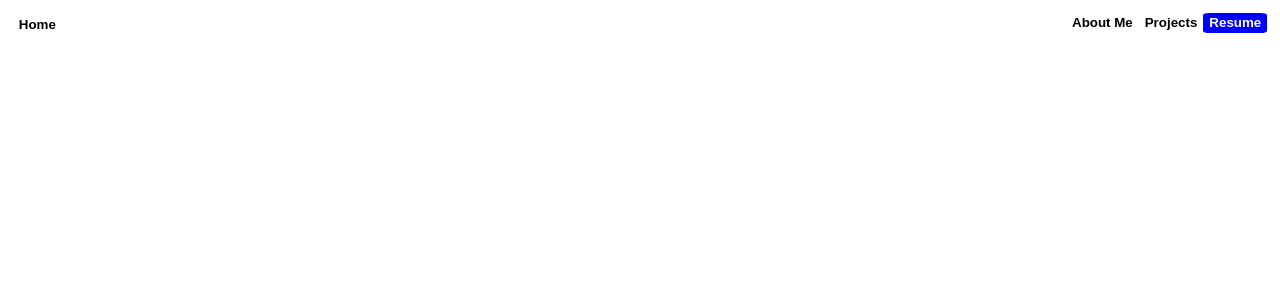
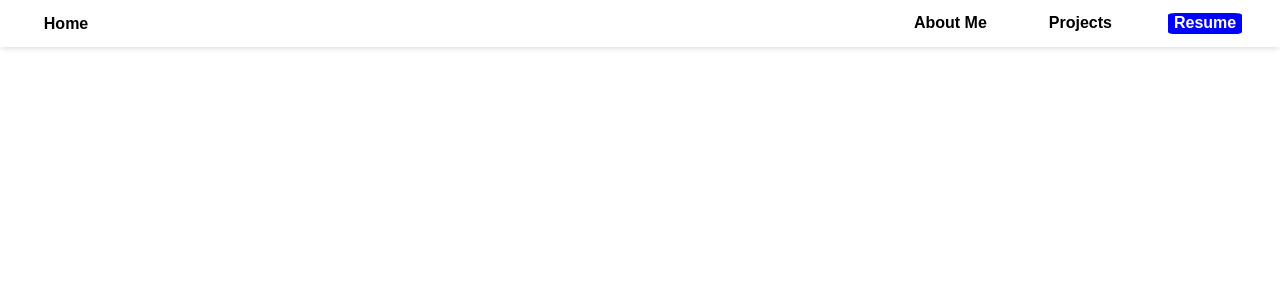
Before and after one commit to SlimPortfolio/resume, a React (Create React App) app: page / in a window 1280 px wide. Shown: the top 300 px of the page. Built offline with nearby package versions, Linux system fonts and the light colour scheme.

Commit message:
added styling for navigationBar buttons. Added section dividing shadow

```diff
--- a/src/Components/NavigationBar.js
+++ b/src/Components/NavigationBar.js
@@ -8,15 +8,11 @@ function NavigationBar () {
             <div
                 style ={{
                     display:"flex",
-                    margin:"1%",
-                    // background:"blue",
+                    padding:"1%",
+                    boxShadow: "0px 1px 7px -1px rgba(0,0,0,0.2)"
                 }}
             >
-                <div
-                    style ={{
-                        justifyContent:"flex-start",
-                    }}
-                >
+                <div>
                     <button
                         className="Button1"
                     >
--- a/src/Styles/Styles.css
+++ b/src/Styles/Styles.css
@@ -3,6 +3,9 @@
     background-color: white;
     font-family: open-sans, sans-serif;
     font-weight: bold;
+    font-size: 16px;
+    margin-left: 25px;
+    margin-right: 25px;
 }
 
 .Button2 {
@@ -12,4 +15,7 @@
     font-family: open-sans, sans-serif;
     font-weight: bold;
     color: white;
+    font-size: 16px;
+    margin-left: 25px;
+    margin-right: 25px;
 }
```
